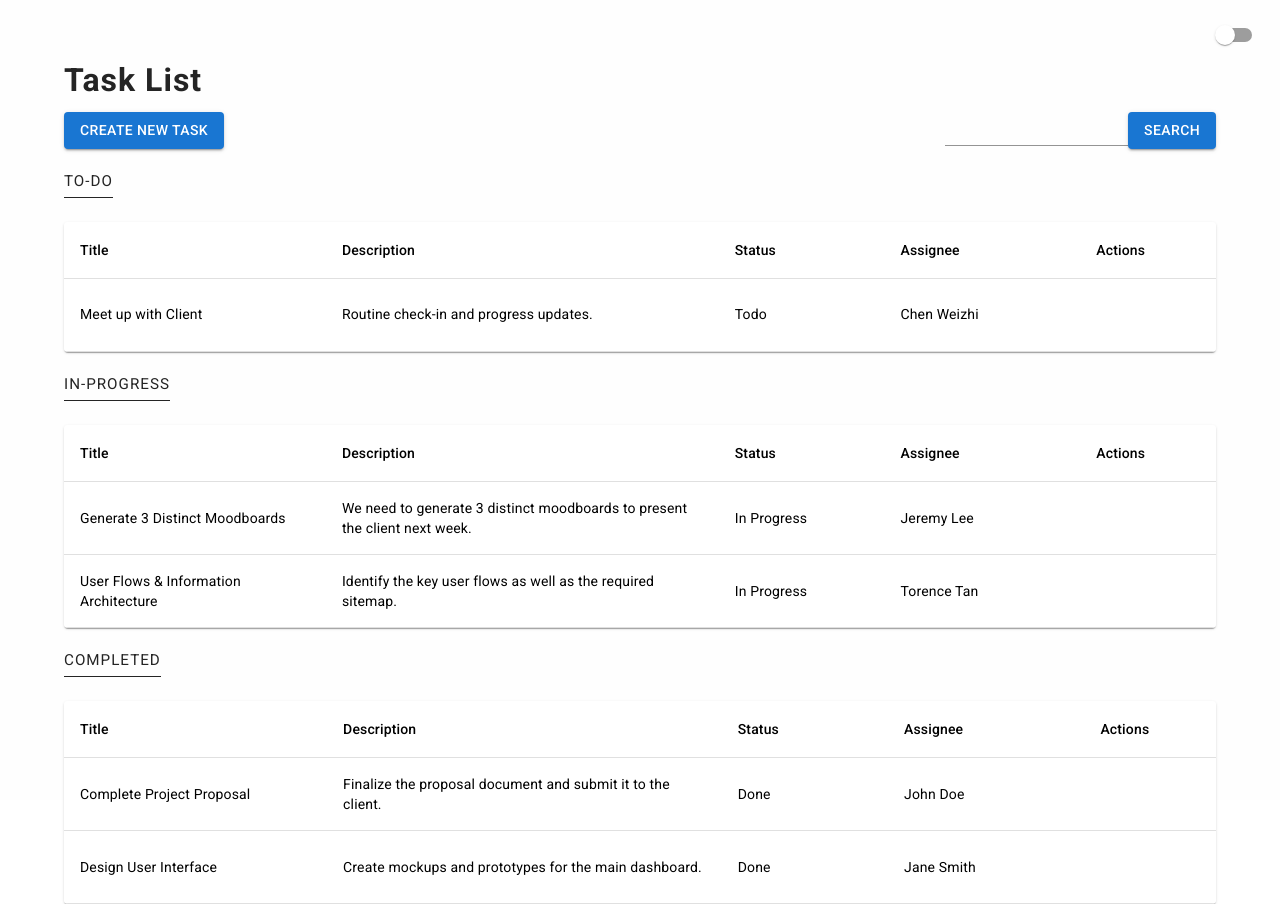
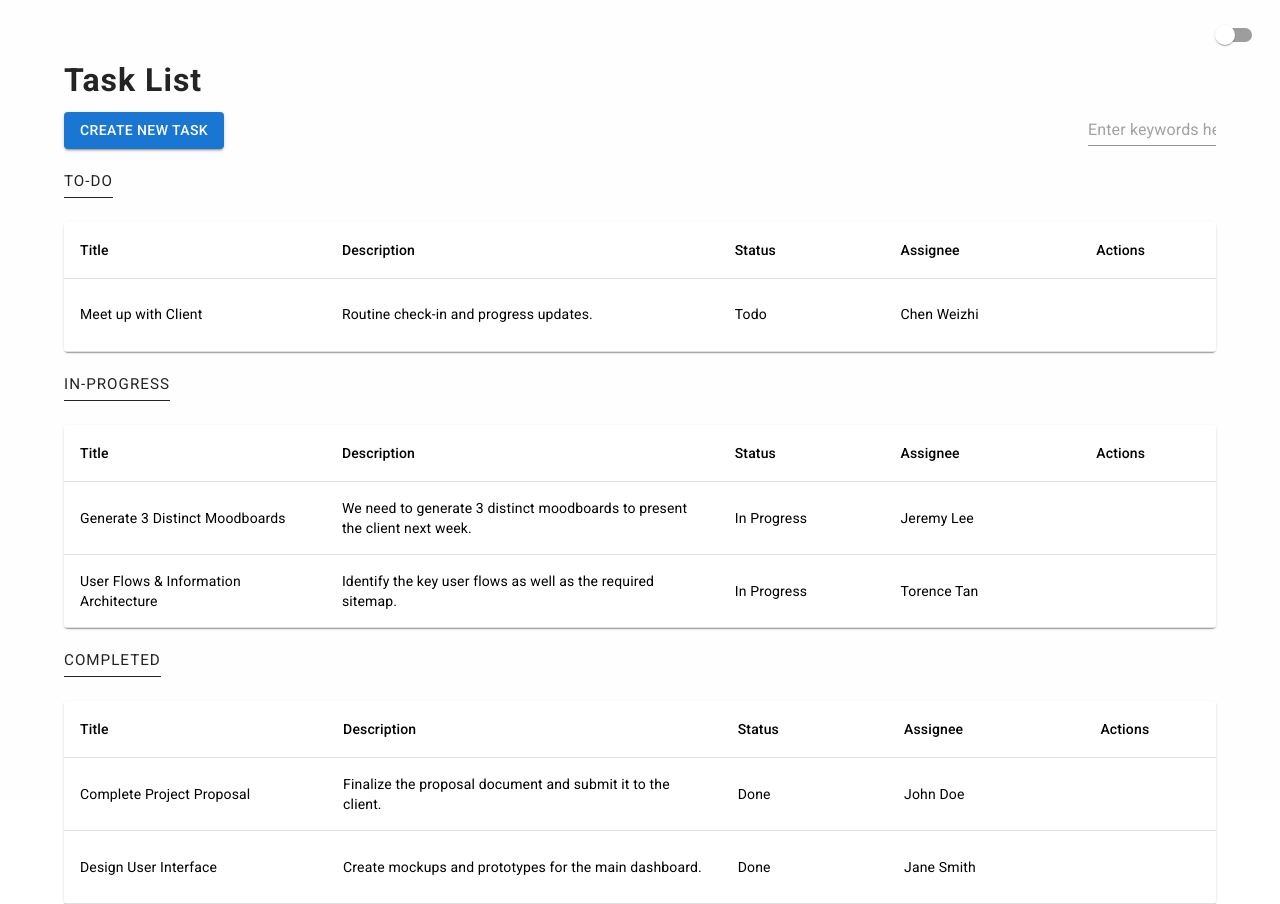
Before and after one commit to d2d-weizhi/project-flow, a React (Vite) app: page / in a window 1280 px wide. Built offline with nearby package versions, Linux system fonts and the light colour scheme; some icons are missing.

Commit message:
Don't need the search button, we can use onChange in the TextField

```diff
--- a/src/components/TaskList/TaskList.tsx
+++ b/src/components/TaskList/TaskList.tsx
@@ -35,7 +35,7 @@ export default function TaskList({theme}: {theme: string}) {
   const [isModalOpen, setIsModalOpen] = useState(false);
   const [modalMode, setModalMode] = useState<"create" | "edit">("create");
   const [selectedTask, setSelectedTask] = useState<ITask | null>(null);
-
+	const [searchFilter, setSearchFilter] = useState<string>("");
   const [showDeleteDialog, setShowDeleteDialog] = useState(false);
   const [taskIdToDelete, setTaskIdToDelete] = useState<string | null>(null);
 
@@ -118,8 +118,7 @@ export default function TaskList({theme}: {theme: string}) {
       		</Button>
 				</div>
 				<div className="flex w-1/2 items-center justify-end">
-					<TextField variant="standard" />
-					<Button variant="contained">Search</Button>
+					<TextField variant="standard" className="mr-2 w-32" value={searchFilter} placeholder="Enter keywords here..." />
 				</div>
 			</div>
 
```
